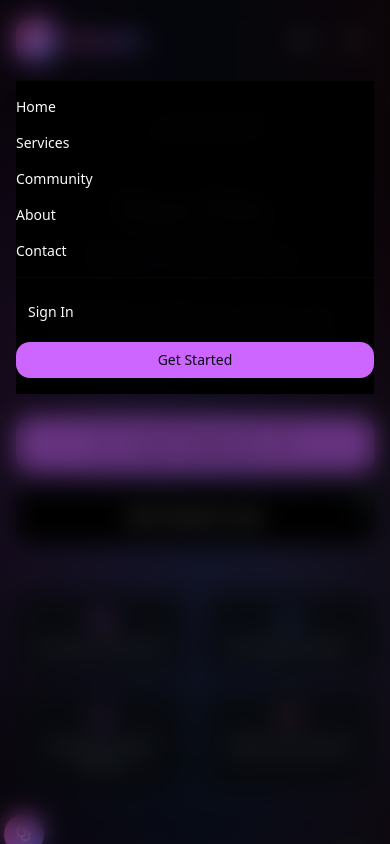
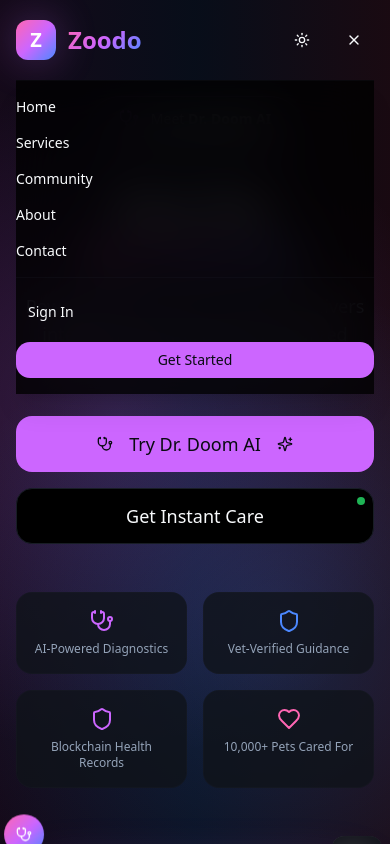
Before and after one commit to yourarticle/zoodo-smart-pet-care-72, a React (Vite) app: page / in a window 390 px wide. Both pictures are taken after a click on the button 354 px from the left and 40 px from the top of the page. Shown: the top 844 px of the page. Built offline with nearby package versions, Linux system fonts and the light colour scheme.

Commit message:
Adjust navbar background blur
Updated the mobile navigation bar to only blur its own background when opened, rather than the entire website.

```diff
--- a/src/components/Header.tsx
+++ b/src/components/Header.tsx
@@ -118,15 +118,7 @@ const Header = () => {
 
         {/* Mobile Navigation */}
         {isMenuOpen && (
-          <>
-            {/* Background Overlay with Blur */}
-            <div
-              className="fixed inset-0 backdrop-blur-md bg-background/50 z-40 md:hidden"
-              onClick={() => setIsMenuOpen(false)}
-            />
-
-            {/* Mobile Menu */}
-            <div className="md:hidden bg-background/95 border-t border-border/20 py-4 shadow-xl relative z-50">
+          <div className="md:hidden backdrop-blur-xl bg-background/80 border-t border-border/20 py-4 shadow-xl">
             <nav className="flex flex-col space-y-4">
               {navItems.map((item) => (
                 <a
@@ -148,7 +140,6 @@ const Header = () => {
               </div>
             </nav>
           </div>
-          </>
         )}
       </div>
     </header>
```
Lines whose indentation alone changed are shown as unchanged.
